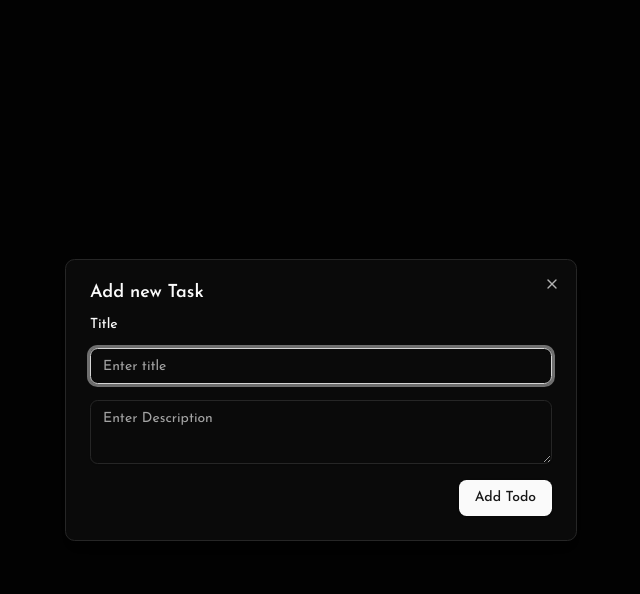
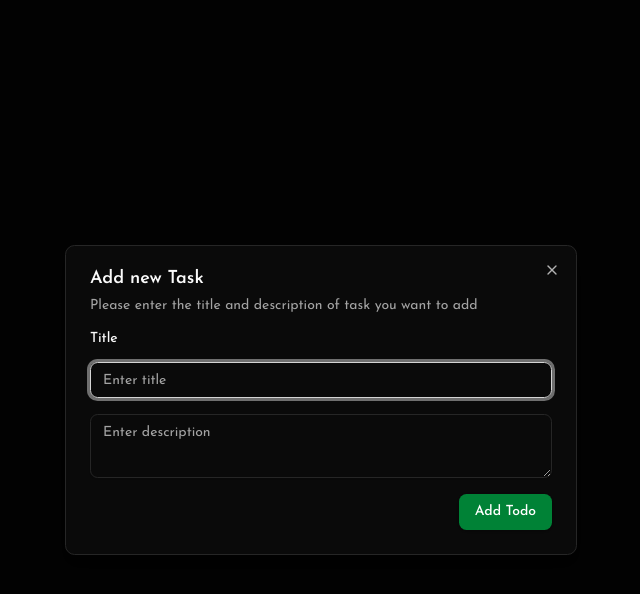
Before and after one commit to krutagna10/taskify, a React (Vite) app: page / in a window 1280 px wide. Both pictures are taken after a click on the button "Add Todo". Shown: the top 594 px of the page, without its empty margins (319-959 px from the left). Built offline with nearby package versions, Linux system fonts and the light colour scheme.

Commit message:
add use-form-hook

```diff
--- a/src/components/todo-header.tsx
+++ b/src/components/todo-header.tsx
@@ -1,5 +1,5 @@
-import { useContext, useState } from "react";
-import TodosContext from "@/context/todos-context";
+import { useState } from "react";
+import { SubmitHandler, useForm } from "react-hook-form";
 import { Button } from "./ui/button";
 import {
   Dialog,
@@ -7,51 +7,57 @@ import {
   DialogHeader,
   DialogTitle,
   DialogTrigger,
+  DialogDescription
 } from "@/components/ui/dialog";
 import { Input } from "@/components/ui/input";
 import { Label } from "./ui/label";
-import { DialogClose } from "@radix-ui/react-dialog";
 import { Textarea } from "./ui/textarea";
 
+
+type FormInputs = {
+  title: string;
+  description: string;
+};
+
 function TodoHeader() {
-  const { onTodoAdd } = useContext(TodosContext);
-  const [title, setTitle] = useState("");
+  const { register, handleSubmit } = useForm<FormInputs>();
   const [isDialogOpen, setIsDialogOpen] = useState(false);
 
-  function handleTitleChange(event: React.ChangeEvent<HTMLInputElement>) {
-    setTitle(event.target.value);
-  }
-
-  function handleSubmit(event: React.FormEvent<HTMLFormElement>) {
-    event.preventDefault();
-    onTodoAdd(title);
-    setIsDialogOpen(false);
-  }
+  const onSubmit: SubmitHandler<FormInputs> = (data) => console.log(data);
 
   return (
     <div className="flex items-center justify-between gap-4">
       <h1 className="text-3xl">Taskify</h1>
       <Dialog open={isDialogOpen} onOpenChange={setIsDialogOpen}>
         <DialogTrigger asChild>
-          <Button className="flex cursor-pointer items-center bg-green-700 text-white hover:bg-green-800">
+          <Button className="cursor-pointer items-center bg-green-700 text-white hover:bg-green-800">
             Add Todo
           </Button>
         </DialogTrigger>
         <DialogContent>
           <DialogHeader>
             <DialogTitle>Add new Task</DialogTitle>
+            <DialogDescription>
+              Please enter the title and description of task you want to add
+            </DialogDescription>
           </DialogHeader>
-          <form className="flex flex-col gap-4" onSubmit={handleSubmit}>
+          <form
+            className="flex flex-col gap-4"
+            onSubmit={handleSubmit(onSubmit)}
+          >
             <Label htmlFor="title">Title</Label>
             <Input
-              id="title"
-              onChange={handleTitleChange}
+              {...register("title")}
               type="text"
               placeholder="Enter title"
-              required
             />
-            <Textarea placeholder="Enter Description" />
-            <Button className="self-end">Add Todo</Button>
+            <Textarea
+              {...register("description")}
+              placeholder="Enter description"
+            />
+            <Button className="cursor-pointer items-center self-end bg-green-700 text-white hover:bg-green-800">
+              Add Todo
+            </Button>
           </form>
         </DialogContent>
       </Dialog>
```
